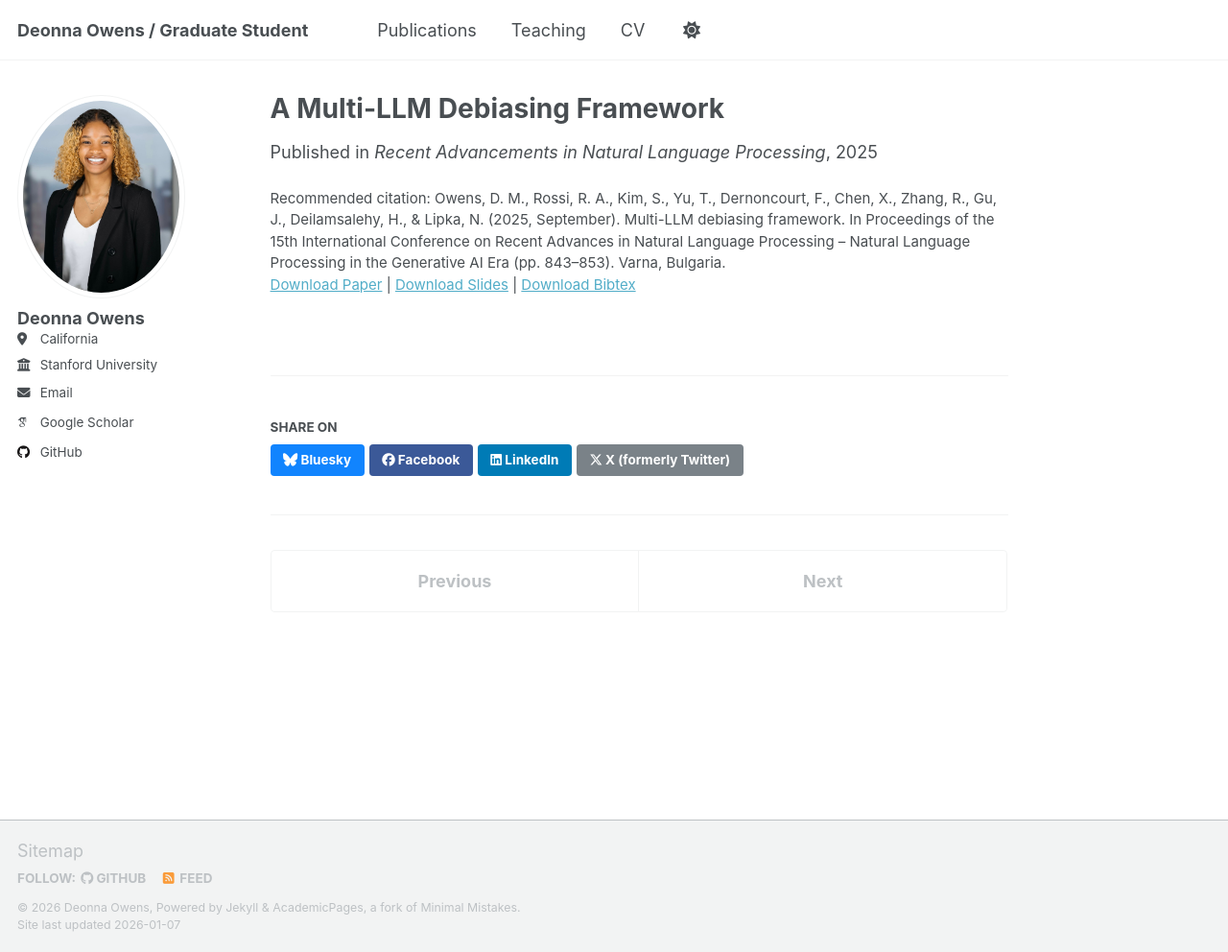
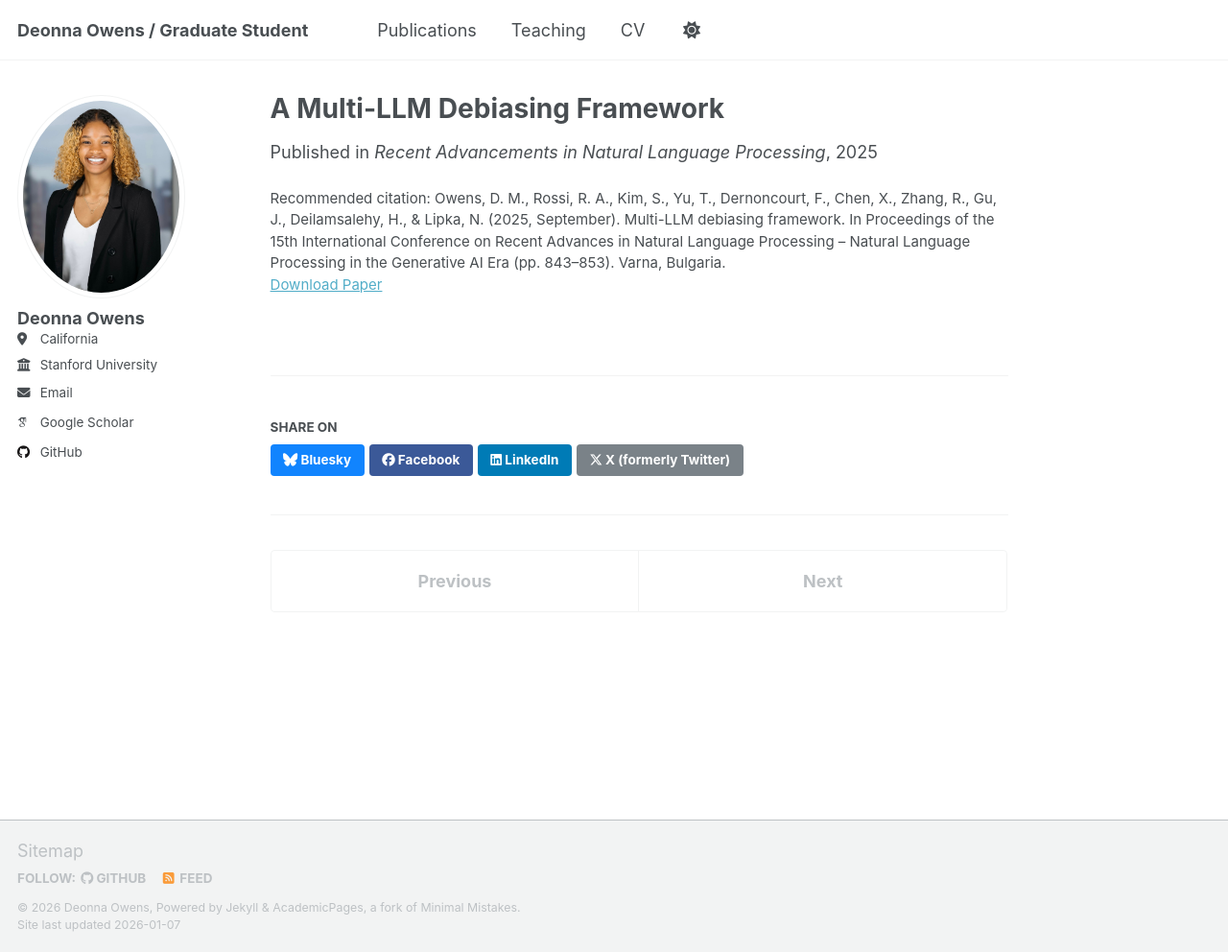
Before and after one commit to deonnao/deonnao.github.io, a Jekyll site: the page built from _publications/2009-10-01-paper-title-number-1.md, in a window 1280 px wide and 992 px high. Shown: the whole window at 96% size. Built offline with Jekyll 4.4.1, drawn with Linux system fonts in a browser that asks for light colours; some web fonts are replaced; a script that is not in the unit is left out; part of the change alters nothing that is shown.

```diff
--- a/_publications/2009-10-01-paper-title-number-1.md
+++ b/_publications/2009-10-01-paper-title-number-1.md
@@ -6,9 +6,7 @@ permalink: /publication/2025-09-12-paper-title-number-1
 excerpt: 'This paper is about the number 1. The number 2 is left for future work.'
 date: 2025-09-12
 venue: 'Recent Advancements in Natural Language Processing'
-slidesurl: 'https://academicpages.github.io/files/slides1.pdf'
-paperurl: 'https://academicpages.github.io/files/paper1.pdf'
-bibtexurl: 'https://academicpages.github.io/files/bibtex1.bib'
+paperurl: 'https://deonnao.github.io/files/A_multi_llm_debiasing_framework.pdf'
 citation: 'Owens, D. M., Rossi, R. A., Kim, S., Yu, T., Dernoncourt, F., Chen, X., Zhang, R., Gu, J., Deilamsalehy, H., & Lipka,
 N. (2025, September). Multi-LLM debiasing framework. In Proceedings of the 15th International Conference on
 Recent Advances in Natural Language Processing – Natural Language Processing in the Generative AI Era (pp.
```
